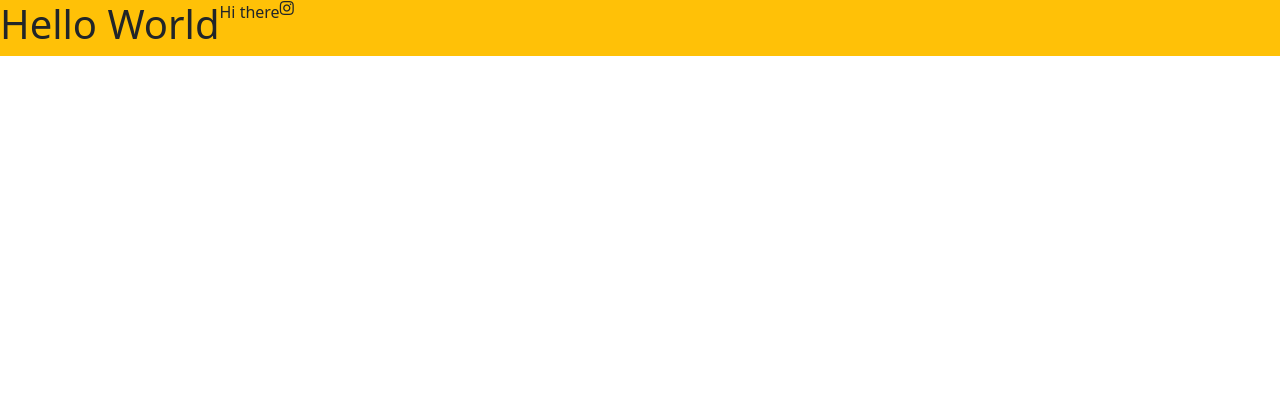
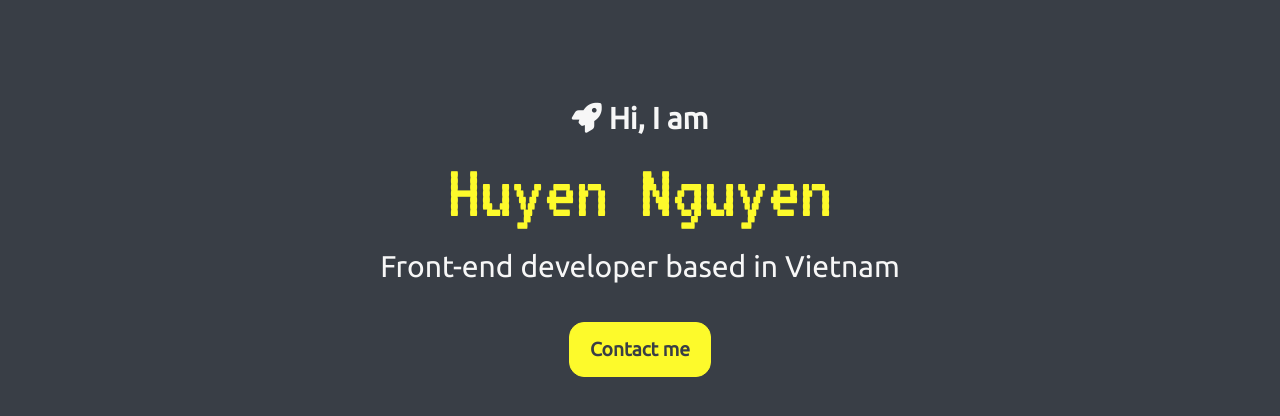
Before and after one commit to huyenspace/portfolio, a plain HTML site: page index.html in a window 1280 px wide. Drawn offline with nearby package versions, Linux system fonts and the light colour scheme.

Commit message:
Update real information

```diff
--- a/index.html
+++ b/index.html
@@ -17,12 +17,32 @@
       integrity="sha384-DyZ88mC6Up2uqS4h/KRgHuoeGwBcD4Ng9SiP4dIRy0EXTlnuz47vAwmeGwVChigm"
       crossorigin="anonymous"
     />
+    <link rel="stylesheet" href="style.css" />
+    <link rel="preconnect" href="https://fonts.googleapis.com" />
+    <link rel="preconnect" href="https://fonts.gstatic.com" crossorigin />
+    <link
+      href="https://fonts.googleapis.com/css2?family=Ubuntu&display=swap"
+      rel="stylesheet"
+    />
+    <link rel="preconnect" href="https://fonts.googleapis.com" />
+    <link rel="preconnect" href="https://fonts.gstatic.com" crossorigin />
+    <link
+      href="https://fonts.googleapis.com/css2?family=VT323&display=swap"
+      rel="stylesheet"
+    />
+    <script
+      src="https://kit.fontawesome.com/676df974a2.js"
+      crossorigin="anonymous"
+    ></script>
   </head>
   <body>
-    <div class="d-flex bg-warning">
-      <h1>Hello World</h1>
-      <p>Hi there</p>
-      <i class="fab fa-instagram"></i>
+    <div class="container-fluid">
+      <h2><i class="fas fa-rocket"></i> Hi, I am</h2>
+      <h1>Huyen Nguyen</h1>
+      <h3>Front-end developer based in Vietnam</h3>
+      <div class="contactButton">
+        <a href="#" class="btn contact-btn">Contact me</a>
+      </div>
     </div>
   </body>
 </html>
--- /dev/null
+++ b/style.css
@@ -0,0 +1,46 @@
+:root {
+  --heading-font: "Ubuntu", sans-serif;
+  --name-font: "VT323", monospace;
+  --text-color: #f7f7f7;
+  --backgound-color: #393e46;
+  --secondary-color: #5c636e;
+  --heading-color: #fdfa2b;
+}
+body {
+  background: var(--backgound-color);
+}
+h1 {
+  color: var(--heading-color);
+  font-family: var(--name-font);
+  font-size: 80px;
+  text-align: center;
+}
+h2,
+h3 {
+  color: var(--text-color);
+  font-family: var(--heading-font);
+  text-align: center;
+  font-size: 30px;
+}
+h2 {
+  margin-top: 100px;
+  font-weight: bolder;
+}
+.contactButton {
+  text-align: center;
+}
+.contact-btn {
+  color: #393e46;
+  border: 1px solid #fdfa2b;
+  border-radius: 15px;
+  margin: 30px auto;
+  background: #fdfa2b;
+  font-family: var(--heading-font);
+  font-weight: bolder;
+  font-size: larger;
+  padding: 12px 20px;
+  transition: all 200ms ease-in-out;
+}
+.contact-btn:hover {
+  background: #f7f592;
+}
```
